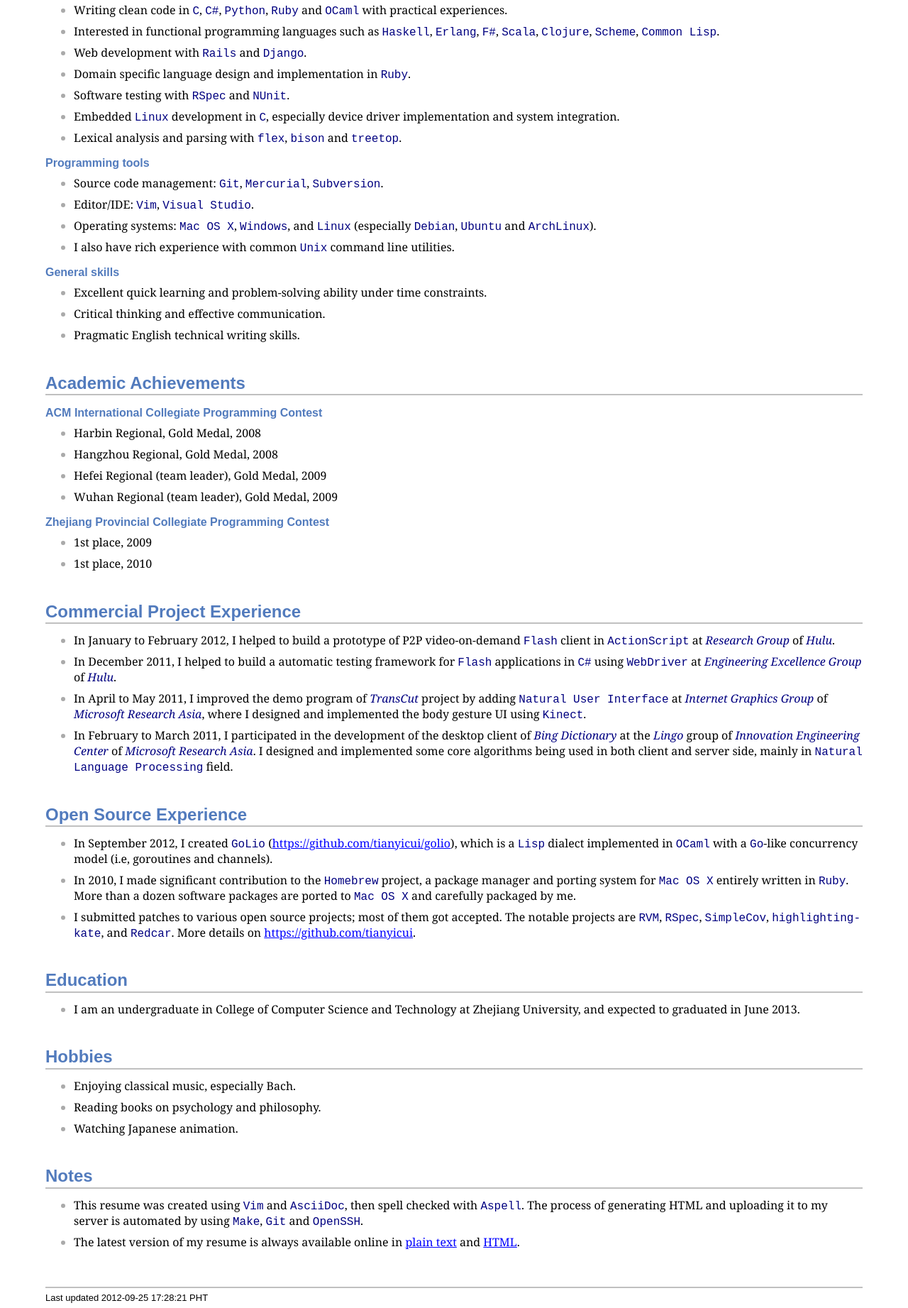
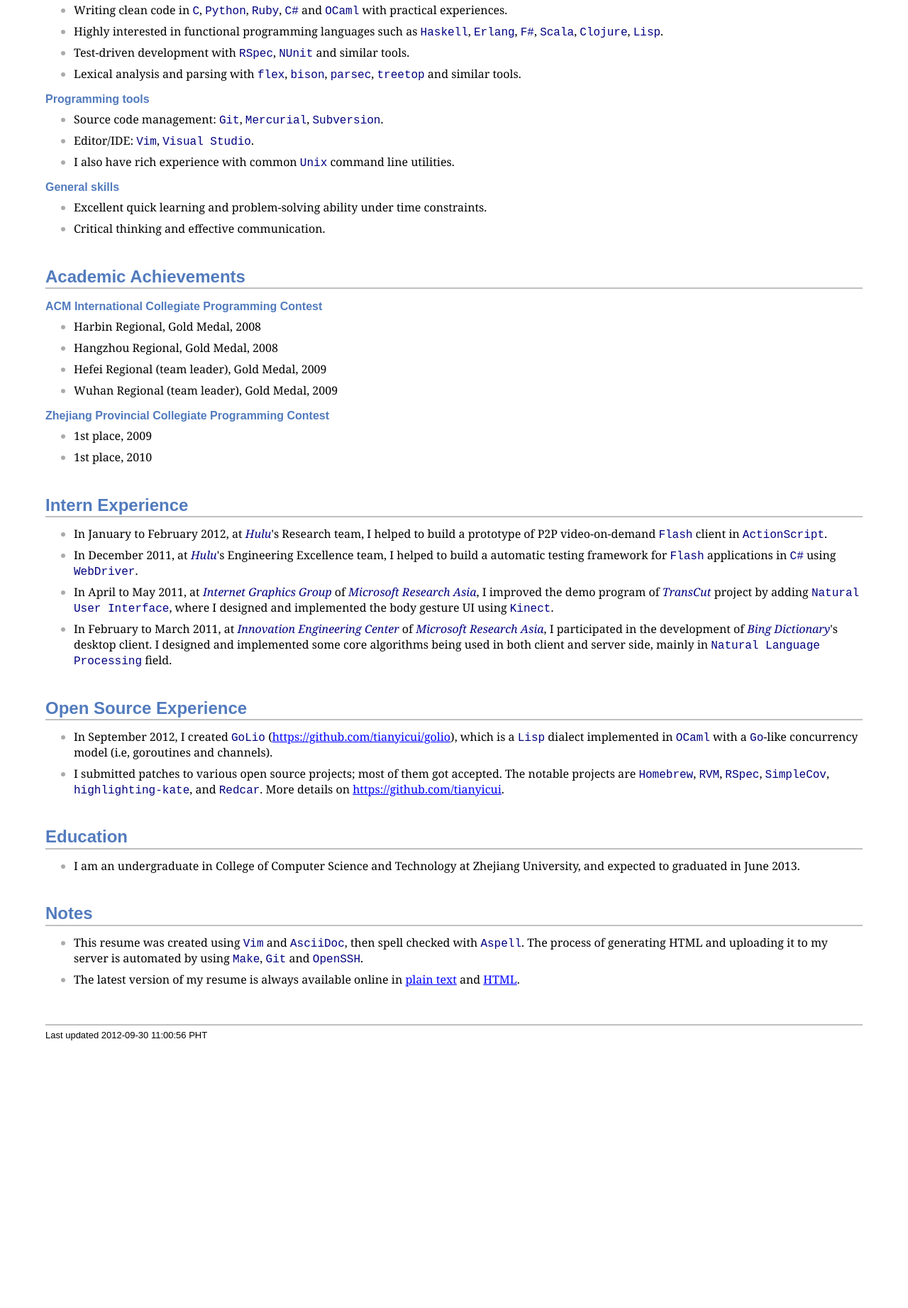
Before and after one commit to tianyicui/tianyicui.com, a plain HTML site: page resume.html in a window 1280 px wide. Shown: the part 604-2447 px from the top of the page at 71% size. After the commit the page ends 2077 px from the top, so only its background shows below. Drawn offline with Linux system fonts and the light colour scheme.

Commit message:
simplify resume

```diff
--- a/resume.html
+++ b/resume.html
@@ -769,7 +769,7 @@ Email
 </dt>
 <dd>
 <p>
-<a href="mailto:me@cuitianyi.com">me@cuitianyi.com</a>
+<a href="mailto:tianyicui@gmail.com">tianyicui@gmail.com</a>
 </p>
 </dd>
 <dt class="hdlist1">
@@ -818,37 +818,22 @@ I am experienced with implementing algorithms based on textbooks and research pa
 <div class="ulist"><div class="title">Programming skills</div><ul>
 <li>
 <p>
-Writing clean code in <tt>C</tt>, <tt>C#</tt>, <tt>Python</tt>, <tt>Ruby</tt> and <tt>OCaml</tt> with practical experiences.
+Writing clean code in <tt>C</tt>, <tt>Python</tt>, <tt>Ruby</tt>, <tt>C#</tt> and <tt>OCaml</tt> with practical experiences.
 </p>
 </li>
 <li>
 <p>
-Interested in functional programming languages such as <tt>Haskell</tt>, <tt>Erlang</tt>, <tt>F#</tt>, <tt>Scala</tt>, <tt>Clojure</tt>, <tt>Scheme</tt>, <tt>Common Lisp</tt>.
+Highly interested in functional programming languages such as <tt>Haskell</tt>, <tt>Erlang</tt>, <tt>F#</tt>, <tt>Scala</tt>, <tt>Clojure</tt>, <tt>Lisp</tt>.
 </p>
 </li>
 <li>
 <p>
-Web development with <tt>Rails</tt> and <tt>Django</tt>.
+Test-driven development with <tt>RSpec</tt>, <tt>NUnit</tt> and similar tools.
 </p>
 </li>
 <li>
 <p>
-Domain specific language design and implementation in <tt>Ruby</tt>.
-</p>
-</li>
-<li>
-<p>
-Software testing with <tt>RSpec</tt> and <tt>NUnit</tt>.
-</p>
-</li>
-<li>
-<p>
-Embedded <tt>Linux</tt> development in <tt>C</tt>, especially device driver implementation and system integration.
-</p>
-</li>
-<li>
-<p>
-Lexical analysis and parsing with <tt>flex</tt>, <tt>bison</tt> and <tt>treetop</tt>.
+Lexical analysis and parsing with <tt>flex</tt>, <tt>bison</tt>, <tt>parsec</tt>, <tt>treetop</tt> and similar tools.
 </p>
 </li>
 </ul></div>
@@ -861,11 +846,6 @@ Source code management: <tt>Git</tt>, <tt>Mercurial</tt>, <tt>Subversion</tt>.
 <li>
 <p>
 Editor/IDE: <tt>Vim</tt>, <tt>Visual Studio</tt>.
-</p>
-</li>
-<li>
-<p>
-Operating systems: <tt>Mac OS X</tt>, <tt>Windows</tt>, and <tt>Linux</tt> (especially <tt>Debian</tt>, <tt>Ubuntu</tt> and <tt>ArchLinux</tt>).
 </p>
 </li>
 <li>
@@ -883,11 +863,6 @@ Excellent quick learning and problem-solving ability under time constraints.
 <li>
 <p>
 Critical thinking and effective communication.
-</p>
-</li>
-<li>
-<p>
-Pragmatic English technical writing skills.
 </p>
 </li>
 </ul></div>
@@ -933,27 +908,27 @@ Wuhan Regional (team leader), Gold Medal, 2009
 </div>
 </div>
 <div class="sect1">
-<h2 id="_commercial_project_experience">Commercial Project Experience</h2>
+<h2 id="_intern_experience">Intern Experience</h2>
 <div class="sectionbody">
 <div class="ulist"><ul>
 <li>
 <p>
-In January to February 2012, I helped to build a prototype of P2P video-on-demand <tt>Flash</tt> client in <tt>ActionScript</tt> at <em>Research Group</em> of <em>Hulu</em>.
+In January to February 2012, at <em>Hulu</em>'s Research team, I helped to build a prototype of P2P video-on-demand <tt>Flash</tt> client in <tt>ActionScript</tt>.
 </p>
 </li>
 <li>
 <p>
-In December 2011, I helped to build a automatic testing framework for <tt>Flash</tt> applications in <tt>C#</tt> using <tt>WebDriver</tt> at <em>Engineering Excellence Group</em> of <em>Hulu</em>.
+In December 2011, at <em>Hulu</em>'s Engineering Excellence team, I helped to build a automatic testing framework for <tt>Flash</tt> applications in <tt>C#</tt> using <tt>WebDriver</tt>.
 </p>
 </li>
 <li>
 <p>
-In April to May 2011, I improved the demo program of <em>TransCut</em> project by adding <tt>Natural User Interface</tt> at <em>Internet Graphics Group</em> of <em>Microsoft Research Asia</em>, where I designed and implemented the body gesture UI using <tt>Kinect</tt>.
+In April to May 2011, at <em>Internet Graphics Group</em> of <em>Microsoft Research Asia</em>, I improved the demo program of <em>TransCut</em> project by adding <tt>Natural User Interface</tt>, where I designed and implemented the body gesture UI using <tt>Kinect</tt>.
 </p>
 </li>
 <li>
 <p>
-In February to March 2011, I participated in the development of the desktop client of <em>Bing Dictionary</em> at the <em>Lingo</em> group of <em>Innovation Engineering Center</em> of <em>Microsoft Research Asia</em>. I designed and implemented some core algorithms being used in both client and server side, mainly in <tt>Natural Language Processing</tt> field.
+In February to March 2011, at <em>Innovation Engineering Center</em> of <em>Microsoft Research Asia</em>, I participated in the development of <em>Bing Dictionary</em>'s desktop client. I designed and implemented some core algorithms being used in both client and server side, mainly in <tt>Natural Language Processing</tt> field.
 </p>
 </li>
 </ul></div>
@@ -970,12 +945,7 @@ In September 2012, I created <tt>GoLio</tt> (<a href="https://github.com/tianyic
 </li>
 <li>
 <p>
-In 2010, I made significant contribution to the <tt>Homebrew</tt> project, a package manager and porting system for <tt>Mac OS X</tt> entirely written in <tt>Ruby</tt>. More than a dozen software packages are ported to <tt>Mac OS X</tt> and carefully packaged by me.
-</p>
-</li>
-<li>
-<p>
-I submitted patches to various open source projects; most of them got accepted. The notable projects are <tt>RVM</tt>, <tt>RSpec</tt>, <tt>SimpleCov</tt>, <tt>highlighting-kate</tt>, and <tt>Redcar</tt>. More details on <a href="https://github.com/tianyicui">https://github.com/tianyicui</a>.
+I submitted patches to various open source projects; most of them got accepted. The notable projects are <tt>Homebrew</tt>, <tt>RVM</tt>, <tt>RSpec</tt>, <tt>SimpleCov</tt>, <tt>highlighting-kate</tt>, and <tt>Redcar</tt>. More details on <a href="https://github.com/tianyicui">https://github.com/tianyicui</a>.
 </p>
 </li>
 </ul></div>
@@ -988,28 +958,6 @@ I submitted patches to various open source projects; most of them got accepted.
 <li>
 <p>
 I am an undergraduate in College of Computer Science and Technology at Zhejiang University, and expected to graduated in June 2013.
-</p>
-</li>
-</ul></div>
-</div>
-</div>
-<div class="sect1">
-<h2 id="_hobbies">Hobbies</h2>
-<div class="sectionbody">
-<div class="ulist"><ul>
-<li>
-<p>
-Enjoying classical music, especially Bach.
-</p>
-</li>
-<li>
-<p>
-Reading books on psychology and philosophy.
-</p>
-</li>
-<li>
-<p>
-Watching Japanese animation.
 </p>
 </li>
 </ul></div>
@@ -1036,7 +984,7 @@ The latest version of my resume is always available online in <a href="http://ti
 <div id="footnotes"><hr /></div>
 <div id="footer">
 <div id="footer-text">
-Last updated 2012-09-25 17:28:21 PHT
+Last updated 2012-09-30 11:00:56 PHT
 </div>
 </div>
 </body>
```
Also changed, not shown: resume.txt.
